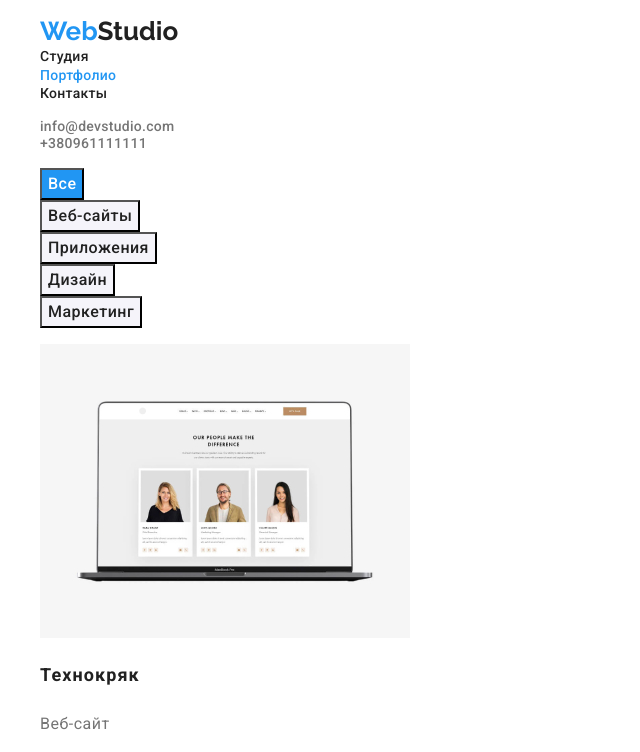
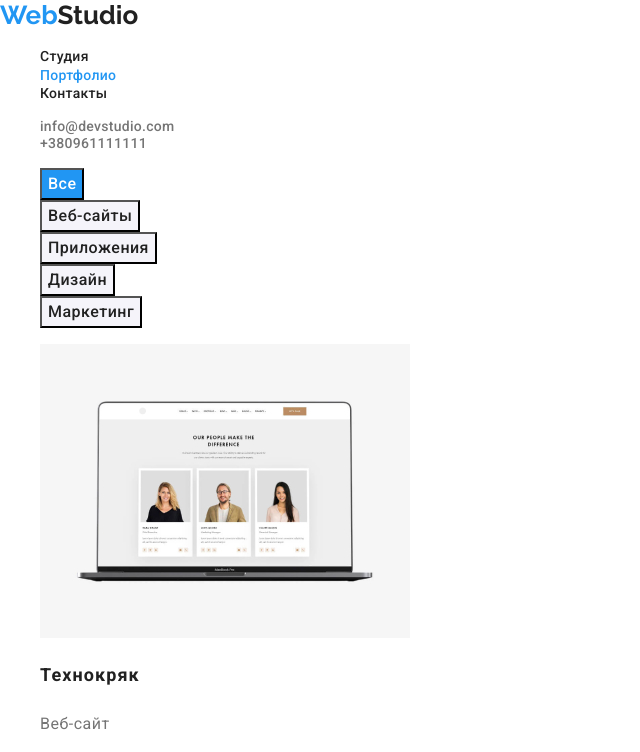
Before and after one commit to Nashweel/goit-markup-hw-02, a plain HTML site: page portfolio.html in a window 1280 px wide. Shown: the top 752 px of the page, without its empty margins (0-640 px from the left). Drawn offline with nearby package versions, Linux system fonts and the light colour scheme.

Commit message:
Fixed HTML - logo
Fixed HTML logo position.

```diff
--- a/portfolio.html
+++ b/portfolio.html
@@ -19,12 +19,8 @@
     <!--Шапка сайта, навигация-->
     <header>
       <nav class="main-nav">
+        <a href="./index.html" class="header-logo">Web<span class="logo-part">Studio</span></a>
         <ul class="nav-list">
-          <li>
-            <a href="./index.html" class="header-logo"
-              >Web<span class="logo-part">Studio</span></a
-            >
-          </li>
           <li class="nav-item">
             <a class="nav-link" href="./index.html">Студия</a>
           </li>
```
Also changed, not shown: index.html (+3 -5 lines).
